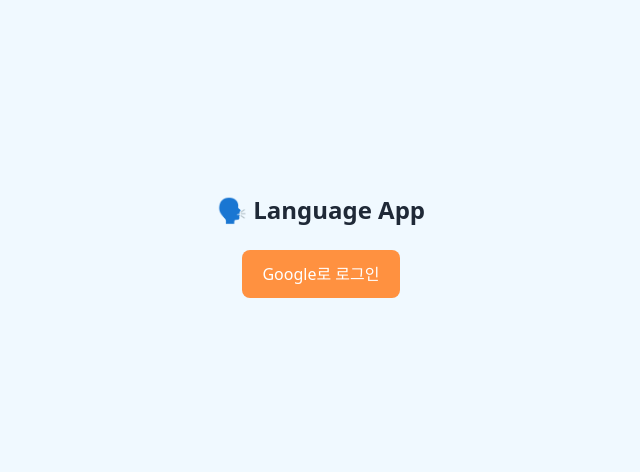
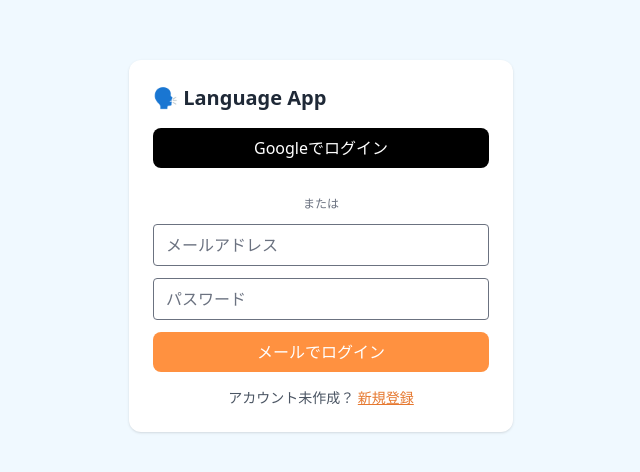
Before and after one commit to hyoni91/langapp, a Next.js app in the folder web/: page /login in a window 1280 px wide. Shown: the part 154-626 px from the top of the page, without its empty margins (319-959 px from the left). Built offline with nearby package versions, Linux system fonts and the light colour scheme; no server answers.

Commit message:
로그인 구글 및 이메일

```diff
--- /dev/null
+++ b/web/src/app/(protected)/dashboard/page.tsx
@@ -0,0 +1,10 @@
+
+
+export default function DashboardPage() {
+
+    return(
+        <div>
+            <h1>Dashboard</h1>
+        </div>
+    )
+}
--- /dev/null
+++ b/web/src/app/(protected)/profile/page.tsx
@@ -0,0 +1,9 @@
+
+
+export default function ProfilePage() {
+  return (
+    <div>
+      <h1>Profile</h1>
+    </div>
+  );
+}
--- a/web/src/app/(public)/login/page.tsx
+++ b/web/src/app/(public)/login/page.tsx
@@ -1,45 +1,130 @@
 "use client";
-import { auth } from "@/lib/firebaseClient"; // initializeApp/getAuth 한 클라이언트
-import { GoogleAuthProvider, signInWithPopup } from "firebase/auth";
+
+import { auth } from "@/lib/firebaseClient";
+import {
+  GoogleAuthProvider,
+  signInWithPopup,
+  signInWithEmailAndPassword,
+} from "firebase/auth";
 import { useSearchParams, useRouter } from "next/navigation";
 import { useState } from "react";
 
 export default function LoginPage() {
   const sp = useSearchParams();
   const router = useRouter();
-  const next = sp.get("next") || "/";
+  const next = sp.get("next") || "/dashboard"; // 기본 이동 경로
 
   const [loading, setLoading] = useState(false);
+  const [email, setEmail] = useState("");
+  const [pw, setPw] = useState("");
+  const [err, setErr] = useState<string | null>(null);
 
-  const login = async () => {
+  const issueSession = async () => {
+    const idToken = await auth.currentUser?.getIdToken(true);
+    if (!idToken) throw new Error("ID token not found");
+    const res = await fetch("/api/auth/session", {
+      method: "POST",
+      headers: { "Content-Type": "application/json" },
+      credentials: "include", // Set-Cookie
+      body: JSON.stringify({ idToken }),
+    });
+    if (!res.ok) {
+      throw new Error("Failed to issue session.");
+    }
+  };
+
+  const loginWithGoogle = async () => {
     setLoading(true);
+    setErr(null);
     try {
       const provider = new GoogleAuthProvider();
       await signInWithPopup(auth, provider);
-      const idToken = await auth.currentUser?.getIdToken(true);
-      await fetch("/api/auth/sessionLogin", {
-        method: "POST",
-        headers: { "Content-Type": "application/json" },
-        credentials: "include",
-        body: JSON.stringify({ idToken }),
-      });
+      await issueSession();
       router.replace(next);
-    } catch (e) {
-      alert("로그인에 실패했어요. 잠시 후 다시 시도해 주세요.");
+    } catch (e: unknown) {
+      console.error(e);
+      setErr("Failed to login with Google. Please try again later.");
+      setLoading(false);
+    }
+  };
+
+  const loginWithEmail = async (e: React.FormEvent) => {
+    e.preventDefault();
+    setLoading(true);
+    setErr(null);
+    try {
+      await signInWithEmailAndPassword(auth, email, pw);
+      await issueSession();
+      router.replace(next);
+    } catch (e: unknown) {
+      console.error(e);
+      // Firebase Auth 에러 메시지 정리
+      const code = (e as { code?: string })?.code || "";
+      const msg =
+        code === "auth/invalid-credential"
+          ? "メールまたはパスワードが正しくありません。"
+          : code === "auth/too-many-requests"
+          ? "試行回数が多すぎます。しばらくしてからお試しください。"
+          : "ログインに失敗しました。もう一度お試しください。";
+      setErr(msg);
       setLoading(false);
     }
   };
 
   return (
-    <main className="min-h-dvh flex flex-col items-center justify-center bg-sky-50">
-      <h1 className="text-2xl font-bold mb-6">🗣️ Language App</h1>
-      <button
-        onClick={login}
-        disabled={loading}
-        className="rounded-lg bg-brand-500 px-5 py-3 text-white"
-      >
-        {loading ? "로그인 중..." : "Google로 로그인"}
-      </button>
+    <main className="min-h-dvh flex items-center justify-center bg-sky-50 px-4">
+      <div className="w-full max-w-sm rounded-xl bg-white p-6 shadow">
+        <h1 className="text-xl font-bold mb-4">🗣️ Language App</h1>
+
+        {/* Google */}
+        <button
+          onClick={loginWithGoogle}
+          disabled={loading}
+          className="w-full rounded-lg bg-black text-white px-4 py-2 mb-4"
+        >
+          {loading ? "ログイン中..." : "Googleでログイン"}
+        </button>
+
+        <div className="my-3 text-center text-xs text-gray-500">または</div>
+
+        {/* Email / Password */}
+        <form onSubmit={loginWithEmail} className="grid gap-3">
+          <input
+            type="email"
+            placeholder="メールアドレス"
+            value={email}
+            onChange={(e) => setEmail(e.target.value)}
+            className="w-full rounded border px-3 py-2"
+            autoComplete="email"
+            required
+          />
+          <input
+            type="password"
+            placeholder="パスワード"
+            value={pw}
+            onChange={(e) => setPw(e.target.value)}
+            className="w-full rounded border px-3 py-2"
+            autoComplete="current-password"
+            required
+          />
+          <button
+            type="submit"
+            disabled={loading}
+            className="w-full rounded-lg bg-brand-500 text-white px-4 py-2"
+          >
+            {loading ? "ログイン中..." : "メールでログイン"}
+          </button>
+        </form>
+
+        {err && <p className="mt-3 text-sm text-red-600">{err}</p>}
+
+        <p className="mt-4 text-center text-sm text-gray-600">
+          アカウント未作成？{" "}
+          <a href="/register" className="text-brand-600 underline">
+            新規登録
+          </a>
+        </p>
+      </div>
     </main>
   );
 }
--- a/web/src/app/api/auth/sessionLogin/route.ts
+++ b/web/src/app/api/auth/session/route.ts
@@ -32,3 +32,16 @@ export async function POST(req: NextRequest) {
 
   return NextResponse.json({ ok: true });
 }
+
+
+export async function DELETE() {
+  const cookieStore = await cookies();
+  cookieStore.set("session", "", {
+    httpOnly: true,
+    secure: process.env.NODE_ENV === "production",
+    sameSite: "lax",
+    path: "/",
+    maxAge: 0,
+  });
+  return NextResponse.json({ ok: true });
+}
--- a/web/src/app/api/auth/sessionLogout/route.ts
+++ /dev/null
@@ -1,10 +0,0 @@
-// 쿠키 삭제 API
-import { cookies } from "next/headers";
-import { NextResponse } from "next/server";
-
-export async function POST() {
-  const cookieStore = await cookies();
-  cookieStore.delete("session");
-
-  return NextResponse.json({ ok: true });
-}
```
